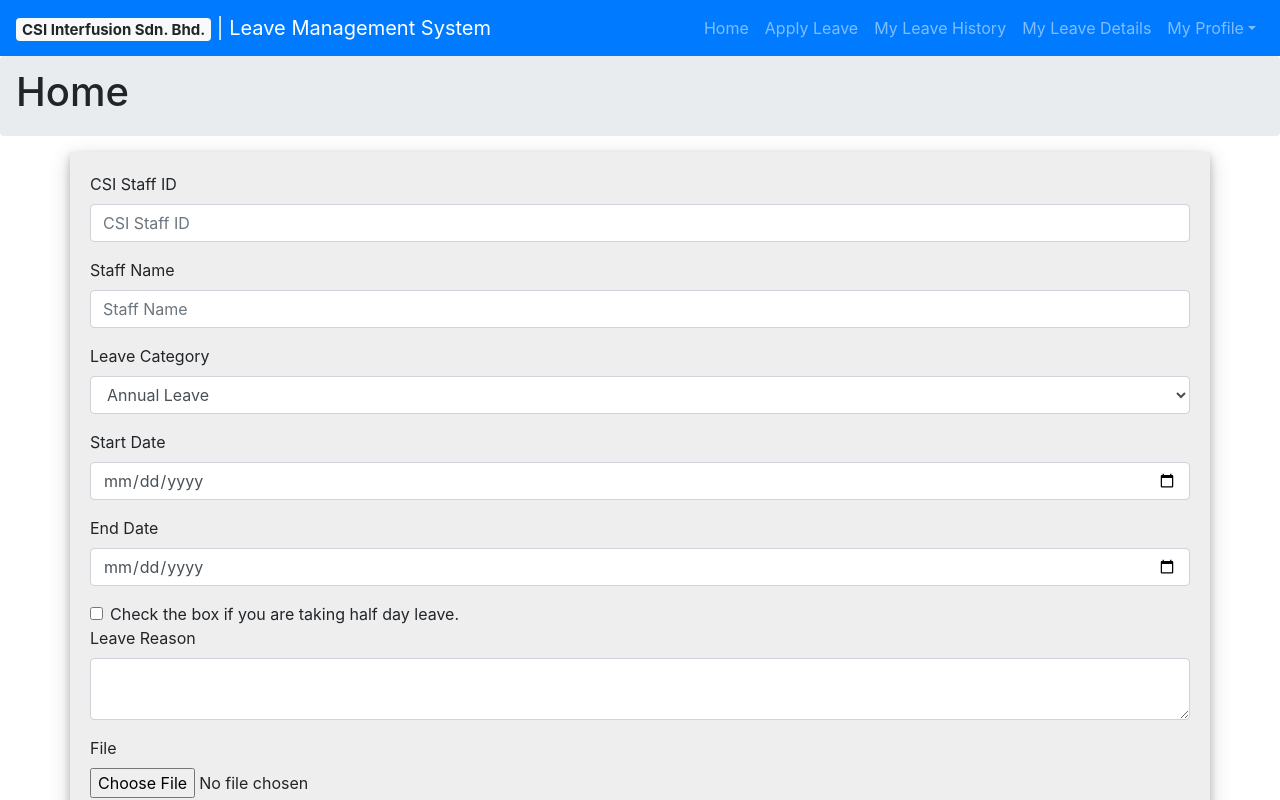
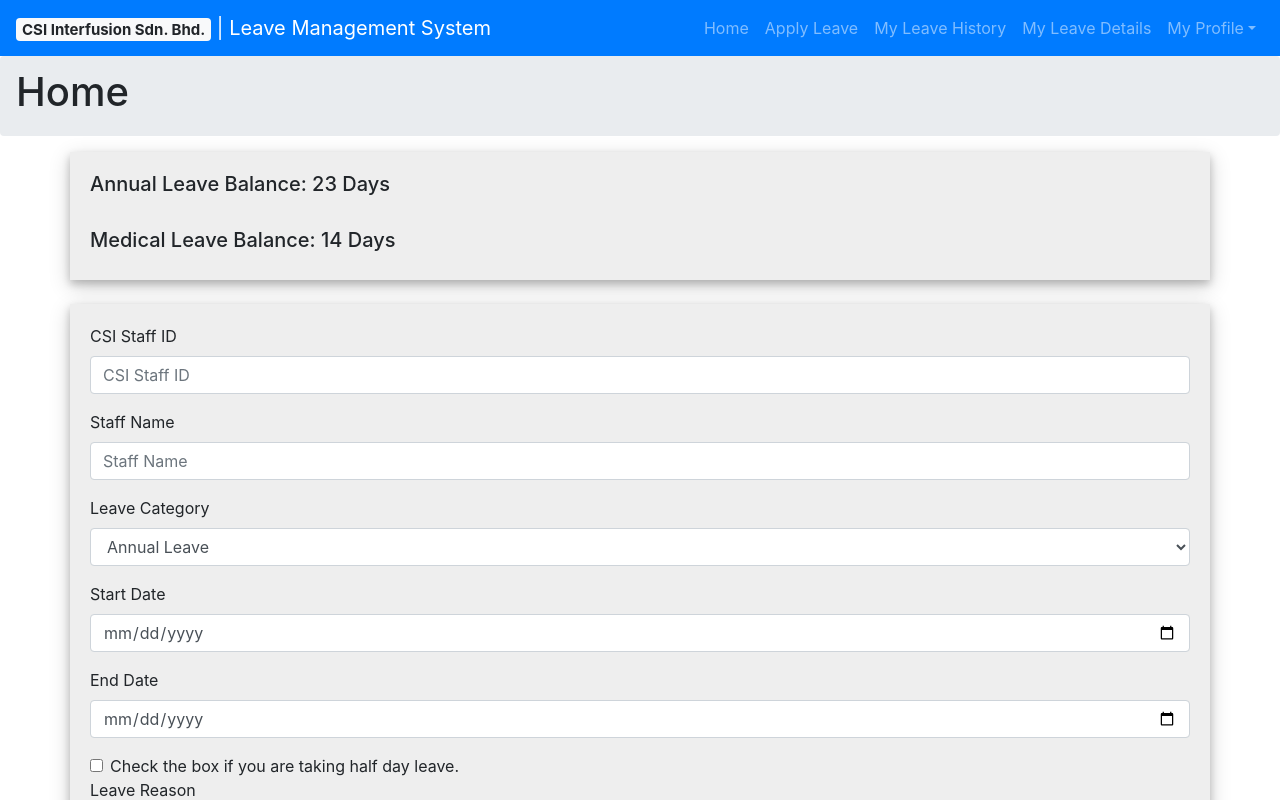
Before and after one commit to jameacle09/csileavemanagementsystem, a React (Create React App) app in the folder leavemanagement/: page /applyleave in a window 1280 px wide. Shown: the top 800 px of the page. Built offline with nearby package versions, Linux system fonts and the light colour scheme.

Commit message:
Update Apply Leave to include Leave Summary

```diff
--- a/leavemanagement/src/leaves/ApplyLeave.js
+++ b/leavemanagement/src/leaves/ApplyLeave.js
@@ -1,5 +1,6 @@
 import React, { Component } from 'react';
 import { Button, Form, FormGroup, Label, Input, FormText } from 'reactstrap';
+import MyLeaveSummary from './MyLeaveSummary';
 
 class ApplyLeave extends Component {
     render() {
@@ -9,7 +10,10 @@ class ApplyLeave extends Component {
             boxShadow: "0 4px 8px 0 rgba(0, 0, 0, 0.2), 0 6px 20px 0 rgba(0, 0, 0, 0.19)"
         };
         return (
-            <div className="container" style={ divStyle }>
+            <div>
+                <MyLeaveSummary />
+                <br />
+                <div className="container" style={divStyle}>
                     <Form>
                         <FormGroup>
                             <Label for="csiStaffId">CSI Staff ID</Label>
@@ -57,7 +61,11 @@ class ApplyLeave extends Component {
                         </FormGroup>
                         <br />
                         <Button color="primary">Submit</Button>
+                        <span>   </span>
+                        <Button color="danger">Discard</Button>
                     </Form>
+                </div>
+                <br />
             </div>
         );
     }
--- /dev/null
+++ b/leavemanagement/src/leaves/MyLeaveSummary.js
@@ -0,0 +1,25 @@
+import React, { Component } from 'react';
+import { Row, Col } from 'reactstrap';
+
+class MyLeaveSummary extends Component {
+    render() {
+        const divStyle = {
+            background: "#eee",
+            padding: "20px",
+            boxShadow: "0 4px 8px 0 rgba(0, 0, 0, 0.2), 0 6px 20px 0 rgba(0, 0, 0, 0.19)"
+        };
+        return (
+            <div className="container" style={divStyle}>
+                <Row>
+                    <Col><h5>Annual Leave Balance: 23 Days</h5></Col>
+                </Row>
+                <br />
+                <Row>
+                    <Col><h5>Medical Leave Balance: 14 Days</h5></Col>
+                </Row>
+            </div>
+        );
+    }
+}
+
+export default MyLeaveSummary;
```
Lines whose indentation alone changed are shown as unchanged.
